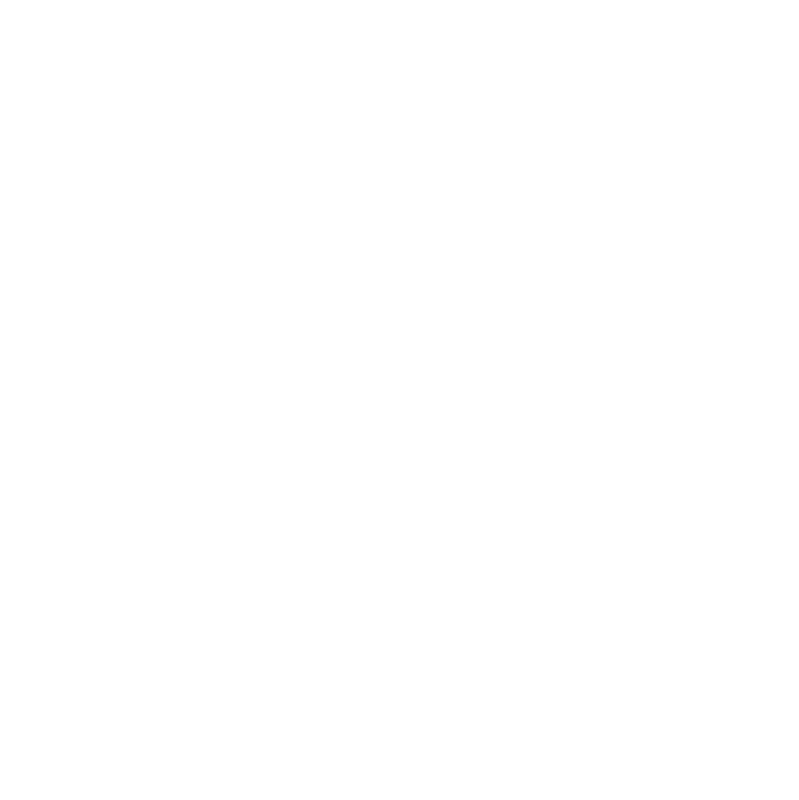
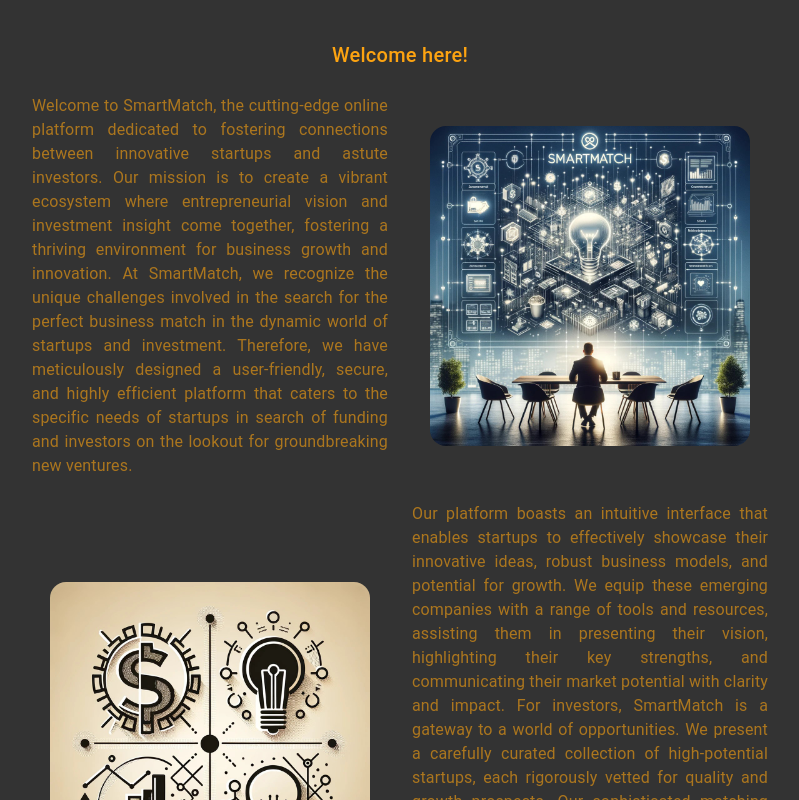
Before and after one commit to SzaboLeventeDev/start_match, a Vue app in the folder frontend/: page / in a window 1280 px wide. Shown: the part 800-1600 px from the top of the page, without its empty margins (240-1039 px from the left). Before the commit the page ends 800 px from the top, so only its background shows below. Built offline with nearby package versions, Linux system fonts and the light colour scheme.

Commit message:
add introduction section

```diff
--- /dev/null
+++ b/frontend/src/components/TheIntroduction.vue
@@ -0,0 +1,112 @@
+<script setup lang="ts">
+import { ref } from 'vue'
+
+const content = ref({
+  title: 'Welcome here!',
+  topics: [
+    {
+      description:
+        'Welcome to SmartMatch, the cutting-edge online platform dedicated to fostering connections between innovative startups and astute investors. Our mission is to create a vibrant ecosystem where entrepreneurial vision and investment insight come together, fostering a thriving environment for business growth and innovation. At SmartMatch, we recognize the unique challenges involved in the search for the perfect business match in the dynamic world of startups and investment. Therefore, we have meticulously designed a user-friendly, secure, and highly efficient platform that caters to the specific needs of startups in search of funding and investors on the lookout for groundbreaking new ventures.',
+      image: { src: './landing/introduction-1.jpg', alt: 'test image 1' }
+    },
+    {
+      description:
+        'Our platform boasts an intuitive interface that enables startups to effectively showcase their innovative ideas, robust business models, and potential for growth. We equip these emerging companies with a range of tools and resources, assisting them in presenting their vision, highlighting their key strengths, and communicating their market potential with clarity and impact. For investors, SmartMatch is a gateway to a world of opportunities. We present a carefully curated collection of high-potential startups, each rigorously vetted for quality and growth prospects. Our sophisticated matching algorithm is designed to ensure that investors discover startups that resonate with their specific investment strategies, paving the way for impactful and enduring partnerships. Become a part of SmartMatch today and join a community that is actively shaping the future of business and innovation.',
+      image: { src: './landing/introduction-2.jpg', alt: 'test image 2' }
+    }
+  ]
+})
+</script>
+<template>
+  <VContainer id="introduction">
+    <VCardTitle class="title">{{ content.title }}</VCardTitle>
+    <VContainer>
+      <VRow v-for="(topic, index) in content.topics" :class="{ reverse: index % 2 !== 0 }">
+        <VCol cols="12" md="6">
+          <VLabel
+            class="description"
+            :class="{ animateFromLeft: index % 2 === 0, animateFromRight: index % 2 !== 0 }"
+            >{{ topic.description }}</VLabel
+          >
+        </VCol>
+        <VCol cols="12" md="6" class="colPosition">
+          <VImg
+            :src="topic.image.src"
+            :alt="topic.image.alt"
+            class="descriptionImage"
+            :class="{ animateFromLeft: index % 2 !== 0, animateFromRight: index % 2 === 0 }"
+          />
+        </VCol>
+      </VRow>
+    </VContainer>
+  </VContainer>
+</template>
+<style scoped>
+#introduction {
+  max-width: 800px;
+  margin: 0 auto;
+  width: 100%;
+}
+.title {
+  text-align: center;
+}
+
+.description {
+  text-wrap: wrap;
+  text-align: justify;
+}
+
+.reverse {
+  display: flex;
+  flex-direction: row-reverse;
+}
+.descriptionImage {
+  border-radius: 1rem;
+  @media (min-width: 960px) {
+    max-width: 20rem;
+    height: auto;
+  }
+}
+
+.colPosition {
+  display: flex;
+  align-items: center;
+  justify-content: center;
+}
+
+.animateFromLeft {
+  animation: slideFromLeft 0.5s ease-in;
+}
+
+.animateFromRight {
+  animation: slideFromRight 0.5s ease-in;
+}
+@media (min-width: 960px) {
+  .v-container {
+    max-width: unset;
+  }
+}
+
+@keyframes slideFromRight {
+  from {
+    transform: translateX(100%);
+    opacity: 0;
+  }
+  to {
+    transform: translateX(0);
+    opacity: 1;
+  }
+}
+
+@keyframes slideFromLeft {
+  from {
+    transform: translateX(-100%);
+    opacity: 0;
+  }
+
+  to {
+    transform: translateX(0);
+    opacity: 1;
+  }
+}
+</style>
--- a/frontend/src/views/HomeView.vue
+++ b/frontend/src/views/HomeView.vue
@@ -1,7 +1,26 @@
 <script setup lang="ts">
 import TheHero from '@/components/TheHero.vue'
+import TheIntroduction from '@/components/TheIntroduction.vue';
 </script>
 
 <template>
-  <TheHero />
+    <VContainer class="page">
+        <TheHero />
+        <TheIntroduction/>
+    </VContainer>
 </template>
+<style scoped>
+.page {
+    margin: 0;
+    width: 100%;
+    background-color: var(--c-light-black);
+    color: var(--c-orange);
+}
+
+@media (min-width: 960px) {
+  .v-container {
+    max-width: unset;
+    margin: 0;
+  }
+}
+</style>
```
Also changed, not shown: frontend/public/landing/introduction-1.jpg (added), frontend/public/landing/introduction-2.jpg (added).
